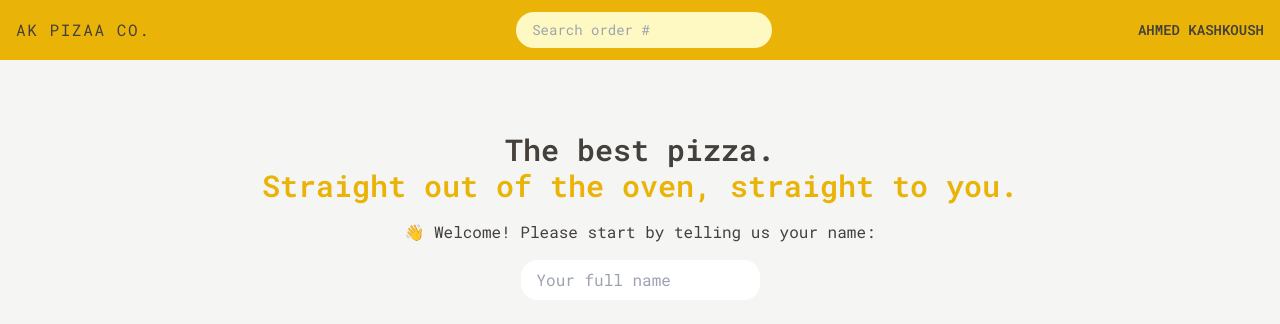
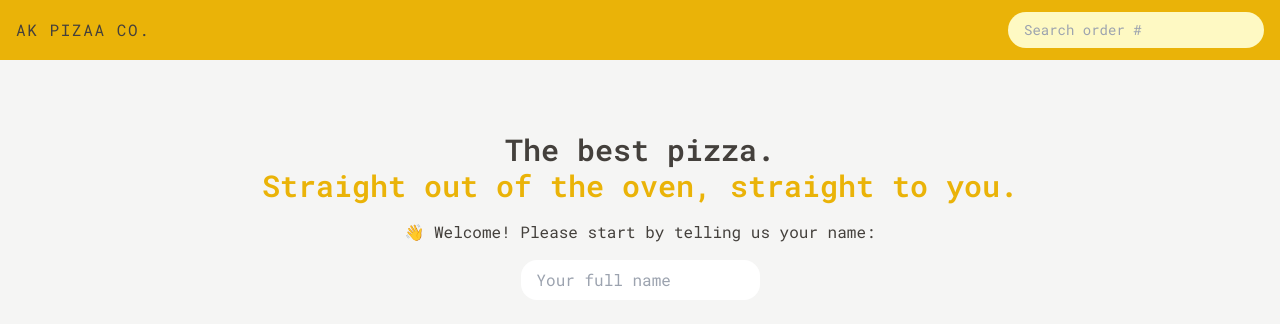
Before and after one commit to ahmad-kashkoush/pizza-delivery, a React (Vite) app: page / in a window 1280 px wide. Shown: the top 324 px of the page. Built offline with nearby package versions, Linux system fonts and the light colour scheme.

Commit message:
feat(Username): style + display dynamically

```diff
--- a/src/features/user/Username.jsx
+++ b/src/features/user/Username.jsx
@@ -1,4 +1,8 @@
+import { useSelector } from 'react-redux';
+
 function Username() {
-  return <p className="hidden md:block text-sm font-semibold">Ahmed Kashkoush</p>;
+  const username = useSelector((store) => store.userReducer.username);
+  if (!username) return <></>;
+  return <p className="hidden text-sm font-semibold md:block">{username}</p>;
 }
 export default Username;
```
